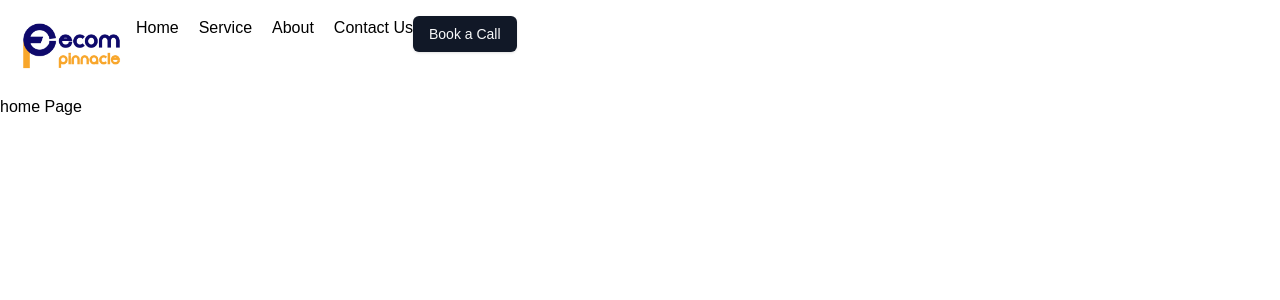
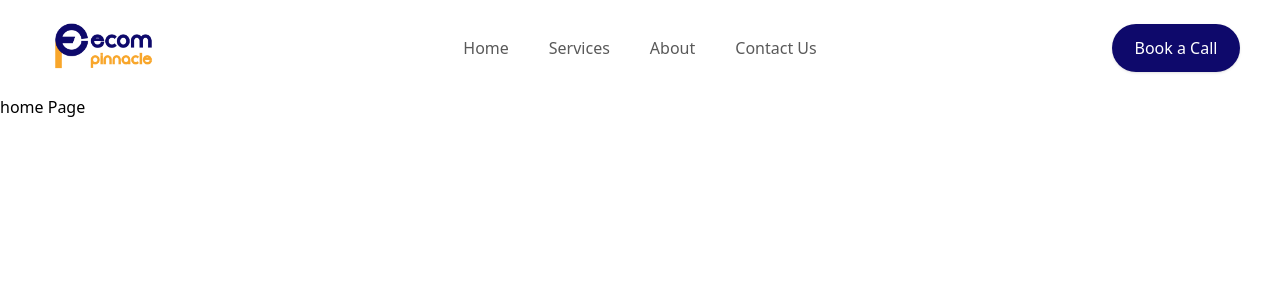
Before and after one commit to hamza-mahboob/ecom-pinnacle, a Next.js app: page / in a window 1280 px wide. Shown: the top 300 px of the page. Built offline with nearby package versions, Linux system fonts and the light colour scheme.

Commit message:
second commit

```diff
--- a/app/components/Header.tsx
+++ b/app/components/Header.tsx
@@ -1,27 +1,36 @@
 import Image from "next/image";
-import logo from '../public/imgs/Final.png'
+import logo from "../public/imgs/Final.png";
 import { Button } from "@/components/ui/button";
 
 export default function Header() {
-    return (
-        <div className="flex mx-auto w-full max-w-screen-2xl m-2 p-2">
-            <Image
-                src={logo}
-                alt="Logo"
-                width={128}
-                height={54}
-            />
+  return (
+    <>
+      <header className="w-full">
+        <div className="container mx-auto my-4">
+          <div className="lg:w-[900px] xl:w-[1200px] mx-auto flex flex-row justify-between items-center">
+            <Image src={logo} alt="Logo" width={128} height={54} />
 
-            <div className="flex gap-5">
-                <h1>Home</h1>
-                <h1>Service</h1>
-                <h1>About</h1>
-                <h1>Contact Us</h1>
+            <div className="flex gap-10">
+              <h1 className="cursor-pointer text-textColor hover:text-hoverTextColor hover:underline">
+                Home
+              </h1>
+              <h1 className="cursor-pointer text-textColor hover:text-hoverTextColor hover:underline">
+                Services
+              </h1>
+              <h1 className="cursor-pointer text-textColor hover:text-hoverTextColor hover:underline">
+                About
+              </h1>
+              <h1 className="cursor-pointer text-textColor hover:text-hoverTextColor hover:underline">
+                Contact Us
+              </h1>
             </div>
 
-            <Button className="">
-                Book a Call
+            <Button className="rounded-full px-auto py-4 w-32 h-12 bg-primaryColor hover:bg-secondaryColor text-base text-white ">
+              Book a Call
             </Button>
+          </div>
         </div>
-    )
+      </header>
+    </>
+  );
 }
--- a/app/globals.css
+++ b/app/globals.css
@@ -2,84 +2,4 @@
 @tailwind components;
 @tailwind utilities;
 
-@media (prefers-color-scheme: light) {
-  :root {
-    --background: #0a0a0a;
-    --foreground: #ededed;
-  }
-}
-
-body {
-  font-family: Arial, Helvetica, sans-serif;
-}
-
-@layer utilities {
-  .text-balance {
-    text-wrap: balance;
-  }
-}
-
-@layer base {
-  :root {
-    --background: 0 0% 100%;
-    --foreground: 224 71.4% 4.1%;
-    --card: 0 0% 100%;
-    --card-foreground: 224 71.4% 4.1%;
-    --popover: 0 0% 100%;
-    --popover-foreground: 224 71.4% 4.1%;
-    --primary: 220.9 39.3% 11%;
-    --primary-foreground: 210 20% 98%;
-    --secondary: 220 14.3% 95.9%;
-    --secondary-foreground: 220.9 39.3% 11%;
-    --muted: 220 14.3% 95.9%;
-    --muted-foreground: 220 8.9% 46.1%;
-    --accent: 220 14.3% 95.9%;
-    --accent-foreground: 220.9 39.3% 11%;
-    --destructive: 0 84.2% 60.2%;
-    --destructive-foreground: 210 20% 98%;
-    --border: 220 13% 91%;
-    --input: 220 13% 91%;
-    --ring: 224 71.4% 4.1%;
-    --chart-1: 12 76% 61%;
-    --chart-2: 173 58% 39%;
-    --chart-3: 197 37% 24%;
-    --chart-4: 43 74% 66%;
-    --chart-5: 27 87% 67%;
-    --radius: 0.5rem;
-  }
-  .dark {
-    --background: 224 71.4% 4.1%;
-    --foreground: 210 20% 98%;
-    --card: 224 71.4% 4.1%;
-    --card-foreground: 210 20% 98%;
-    --popover: 224 71.4% 4.1%;
-    --popover-foreground: 210 20% 98%;
-    --primary: 210 20% 98%;
-    --primary-foreground: 220.9 39.3% 11%;
-    --secondary: 215 27.9% 16.9%;
-    --secondary-foreground: 210 20% 98%;
-    --muted: 215 27.9% 16.9%;
-    --muted-foreground: 217.9 10.6% 64.9%;
-    --accent: 215 27.9% 16.9%;
-    --accent-foreground: 210 20% 98%;
-    --destructive: 0 62.8% 30.6%;
-    --destructive-foreground: 210 20% 98%;
-    --border: 215 27.9% 16.9%;
-    --input: 215 27.9% 16.9%;
-    --ring: 216 12.2% 83.9%;
-    --chart-1: 220 70% 50%;
-    --chart-2: 160 60% 45%;
-    --chart-3: 30 80% 55%;
-    --chart-4: 280 65% 60%;
-    --chart-5: 340 75% 55%;
-  }
-}
-
-@layer base {
-  * {
-    @apply border-border;
-  }
-  body {
-    @apply bg-background text-foreground;
-  }
-}
+@import url('https://fonts.googleapis.com/css2?family=Roboto:ital,wght@0,100;0,300;0,400;0,500;0,700;0,900;1,100;1,300;1,400;1,500;1,700;1,900&display=swap');
--- a/tailwind.config.ts
+++ b/tailwind.config.ts
@@ -10,52 +10,11 @@ const config: Config = {
   theme: {
   	extend: {
   		colors: {
-  			background: 'hsl(var(--background))',
-  			foreground: 'hsl(var(--foreground))',
-  			card: {
-  				DEFAULT: 'hsl(var(--card))',
-  				foreground: 'hsl(var(--card-foreground))'
-  			},
-  			popover: {
-  				DEFAULT: 'hsl(var(--popover))',
-  				foreground: 'hsl(var(--popover-foreground))'
-  			},
-  			primary: {
-  				DEFAULT: 'hsl(var(--primary))',
-  				foreground: 'hsl(var(--primary-foreground))'
-  			},
-  			secondary: {
-  				DEFAULT: 'hsl(var(--secondary))',
-  				foreground: 'hsl(var(--secondary-foreground))'
-  			},
-  			muted: {
-  				DEFAULT: 'hsl(var(--muted))',
-  				foreground: 'hsl(var(--muted-foreground))'
-  			},
-  			accent: {
-  				DEFAULT: 'hsl(var(--accent))',
-  				foreground: 'hsl(var(--accent-foreground))'
-  			},
-  			destructive: {
-  				DEFAULT: 'hsl(var(--destructive))',
-  				foreground: 'hsl(var(--destructive-foreground))'
-  			},
-  			border: 'hsl(var(--border))',
-  			input: 'hsl(var(--input))',
-  			ring: 'hsl(var(--ring))',
-  			chart: {
-  				'1': 'hsl(var(--chart-1))',
-  				'2': 'hsl(var(--chart-2))',
-  				'3': 'hsl(var(--chart-3))',
-  				'4': 'hsl(var(--chart-4))',
-  				'5': 'hsl(var(--chart-5))'
-  			}
-  		},
-  		borderRadius: {
-  			lg: 'var(--radius)',
-  			md: 'calc(var(--radius) - 2px)',
-  			sm: 'calc(var(--radius) - 4px)'
-  		}
+			primaryColor: "#0E096B",
+			secondaryColor: "#F8A62B",
+			textColor: "#595959",
+			hoverTextColor: "#000000"
+		}
   	}
   },
   plugins: [require("tailwindcss-animate")],
```
